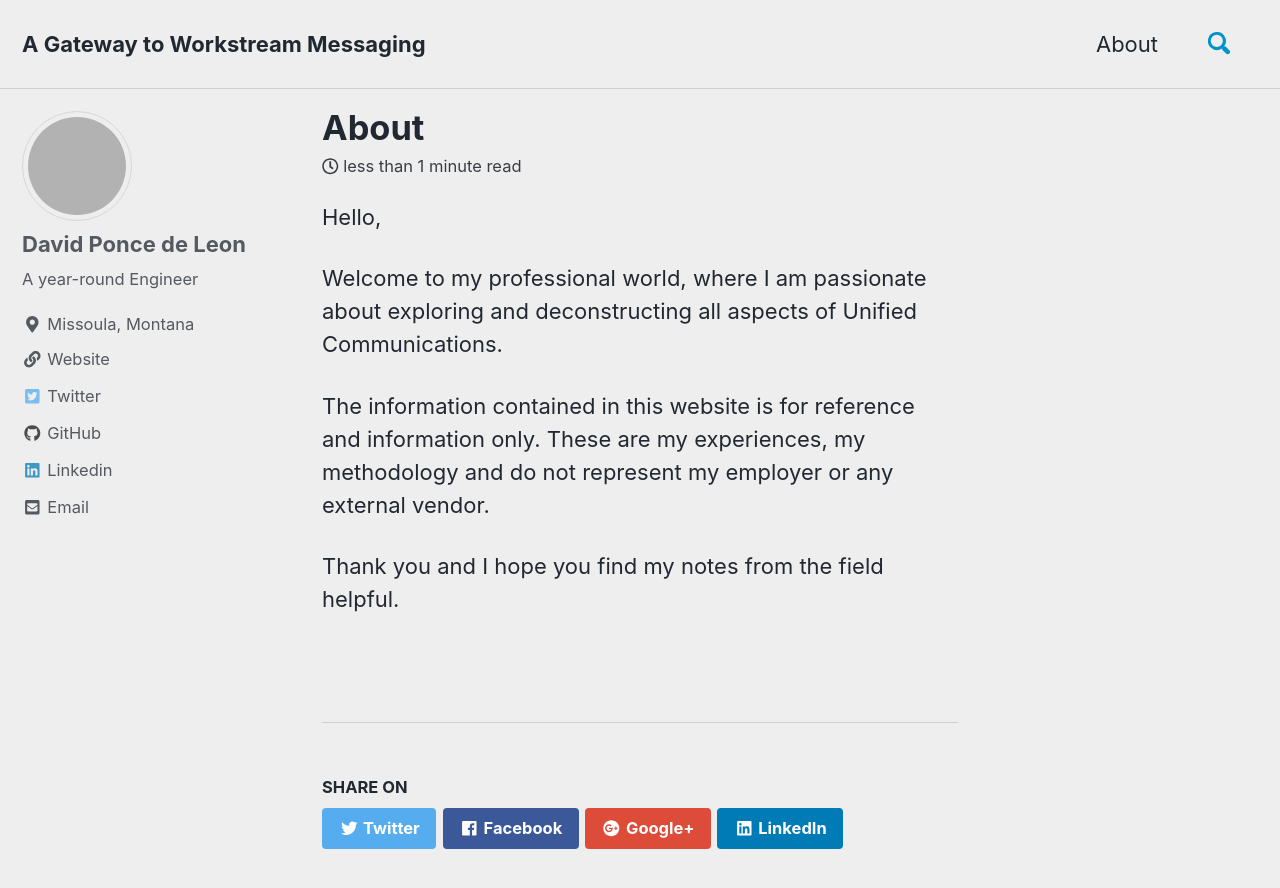
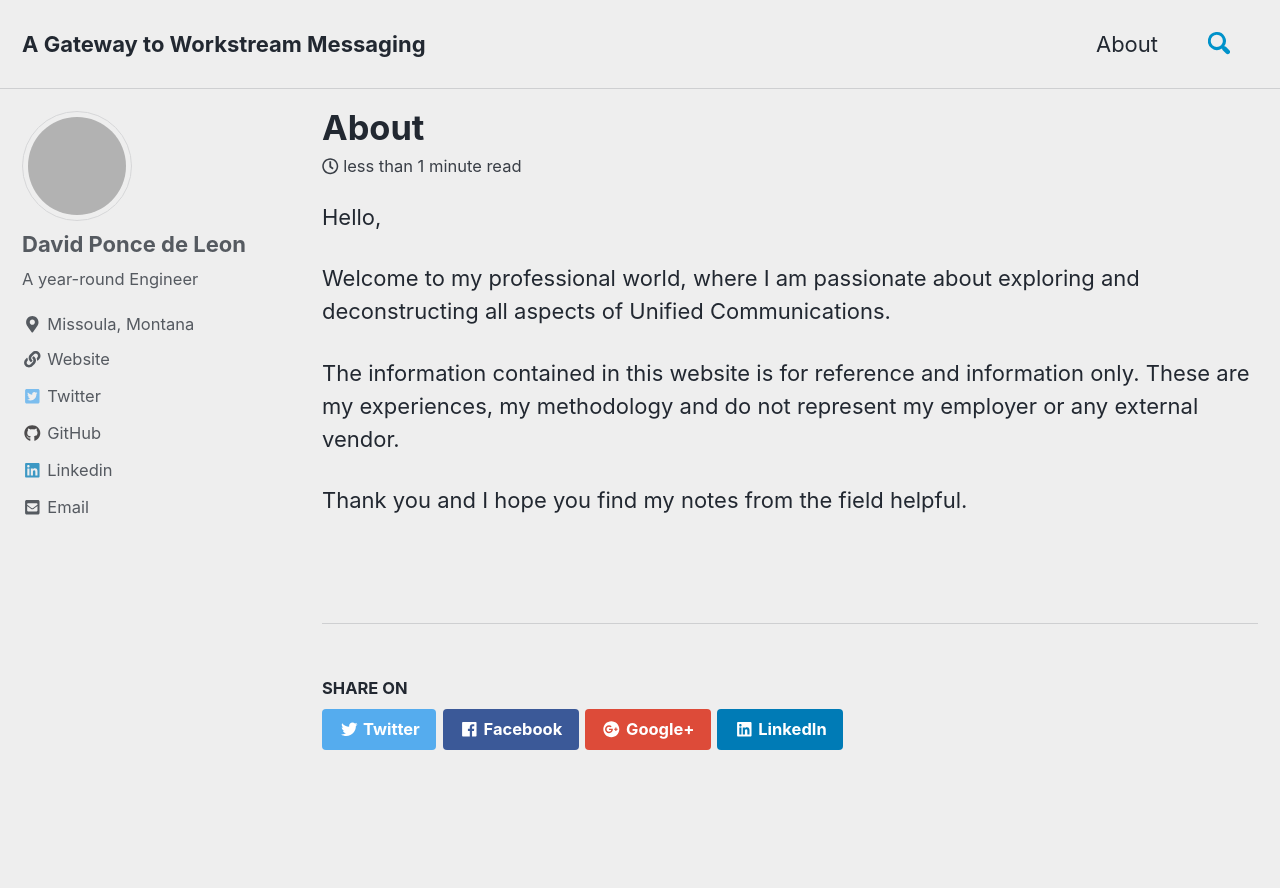
Before and after one commit to Pdleon/pdleon.github.io, a Jekyll site: the page built from _pages/about.md, in a window 1280 px wide and 900 px high. Shown: the top 888 px of the window. Built offline with Jekyll 4.4.1, drawn with Linux system fonts in a browser that asks for light colours; cached includes are drawn as plain includes; grey boxes are pictures that could not be loaded.

Commit message:
Changes in Layout

```diff
--- a/_sass/minimal-mistakes/_archive.scss
+++ b/_sass/minimal-mistakes/_archive.scss
@@ -9,12 +9,12 @@
   @include breakpoint($large) {
     float: right;
     width: calc(100% - #{$right-sidebar-width-narrow});
-    padding-right: $right-sidebar-width-narrow;
+    /*padding-right: $right-sidebar-width-narrow;*/
   }
 
   @include breakpoint($x-large) {
     width: calc(100% - #{$right-sidebar-width});
-    padding-right: $right-sidebar-width;
+    /*padding-right: $right-sidebar-width;*/
   }
 }
 
--- a/_sass/minimal-mistakes/_page.scss
+++ b/_sass/minimal-mistakes/_page.scss
@@ -23,12 +23,12 @@
   @include breakpoint($large) {
     float: right;
     width: calc(100% - #{$right-sidebar-width-narrow});
-    padding-right: $right-sidebar-width-narrow;
+   /* padding-right: $right-sidebar-width-narrow; */
   }
 
   @include breakpoint($x-large) {
     width: calc(100% - #{$right-sidebar-width});
-    padding-right: $right-sidebar-width;
+    /*padding-right: $right-sidebar-width; */
   }
 
   .page__inner-wrap {
```
